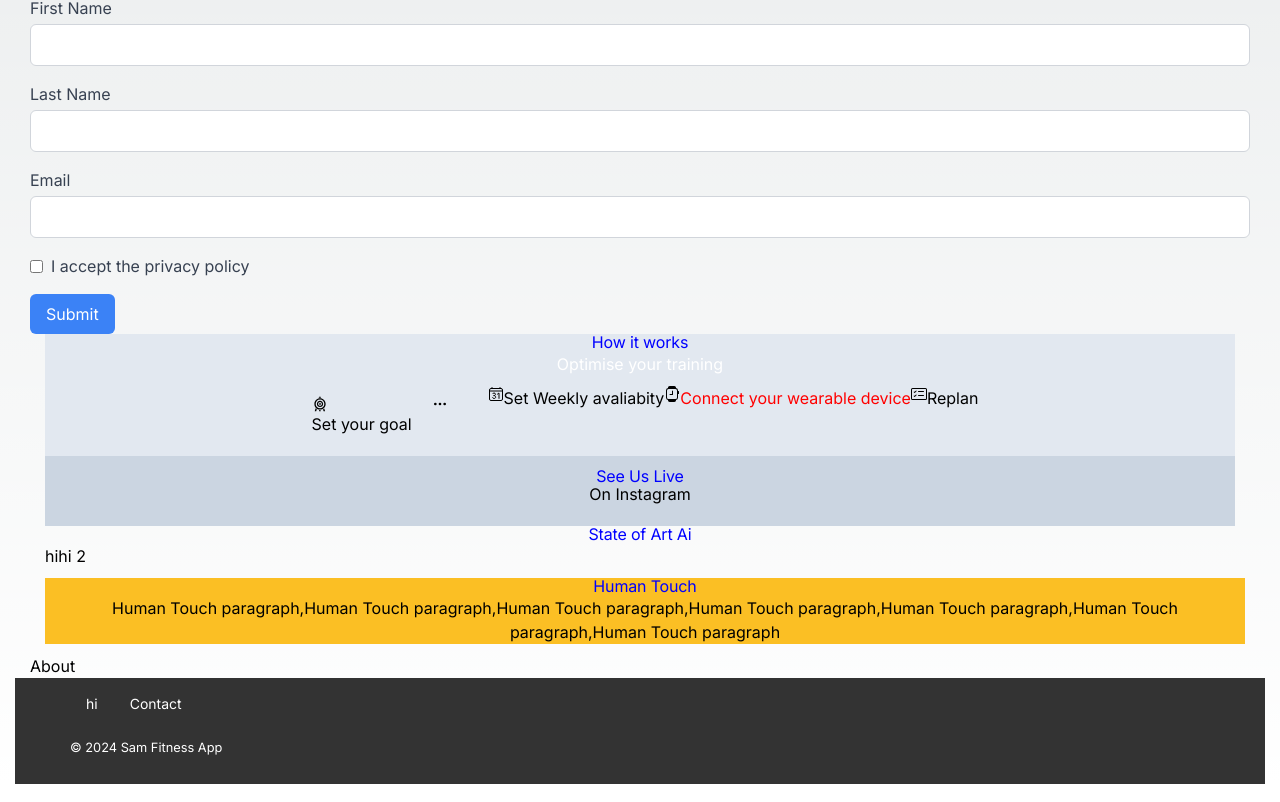
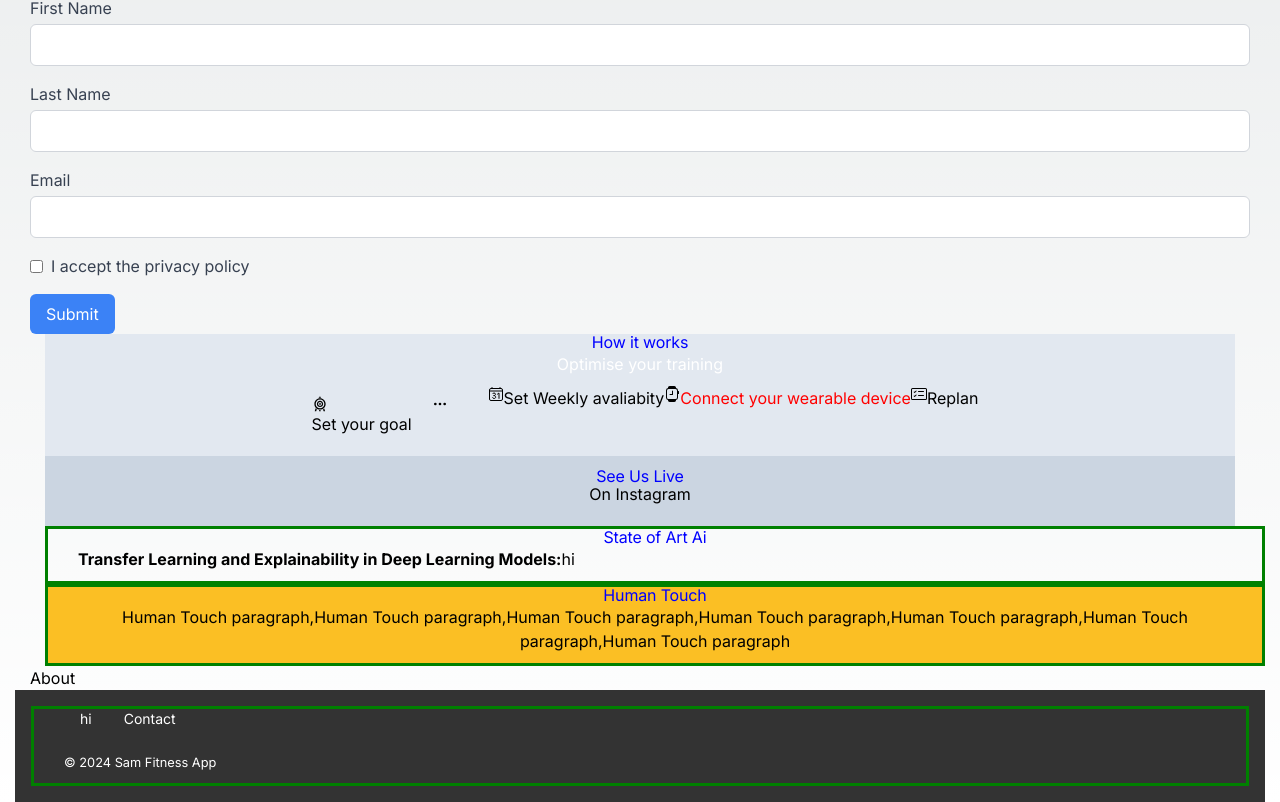
Before and after one commit to Martin2251/sam-app, a Next.js app: page / in a window 1280 px wide. Shown: the part 1127-1929 px from the top of the page. Built offline with nearby package versions, Linux system fonts and the light colour scheme.

Commit message:
state of art ai and amended globals

```diff
--- a/src/app/Components/StateAi/index.tsx
+++ b/src/app/Components/StateAi/index.tsx
@@ -4,14 +4,19 @@ import { Row,Col } from 'react-bootstrap'
 
 const StateOfArtAi = () => {
   return (
-    <main>
+    <main className='container'>
+
         <h3>State of Art Ai</h3>
         <Row className='row'>
         <Col md={12} lg={6}>
-        <p>hi</p>
+        <section>
+        <p><strong>Transfer Learning and Explainability in Deep Learning Models: </strong></p>
+        </section>
         </Col>
         <Col md={12} lg={6}>
-        <p>hi 2</p>
+       <section>
+            <p>hi</p>
+       </section>
         </Col>
 
         </Row>
--- a/src/app/globals.css
+++ b/src/app/globals.css
@@ -31,9 +31,10 @@ body {
 }
 
 .container{
-  max-width: 1200px;
+  max-width: 1500px;
   padding-left: 30px;
   padding-right: 30px;
+  border:3px green solid;
 }
 
 h1{
```
